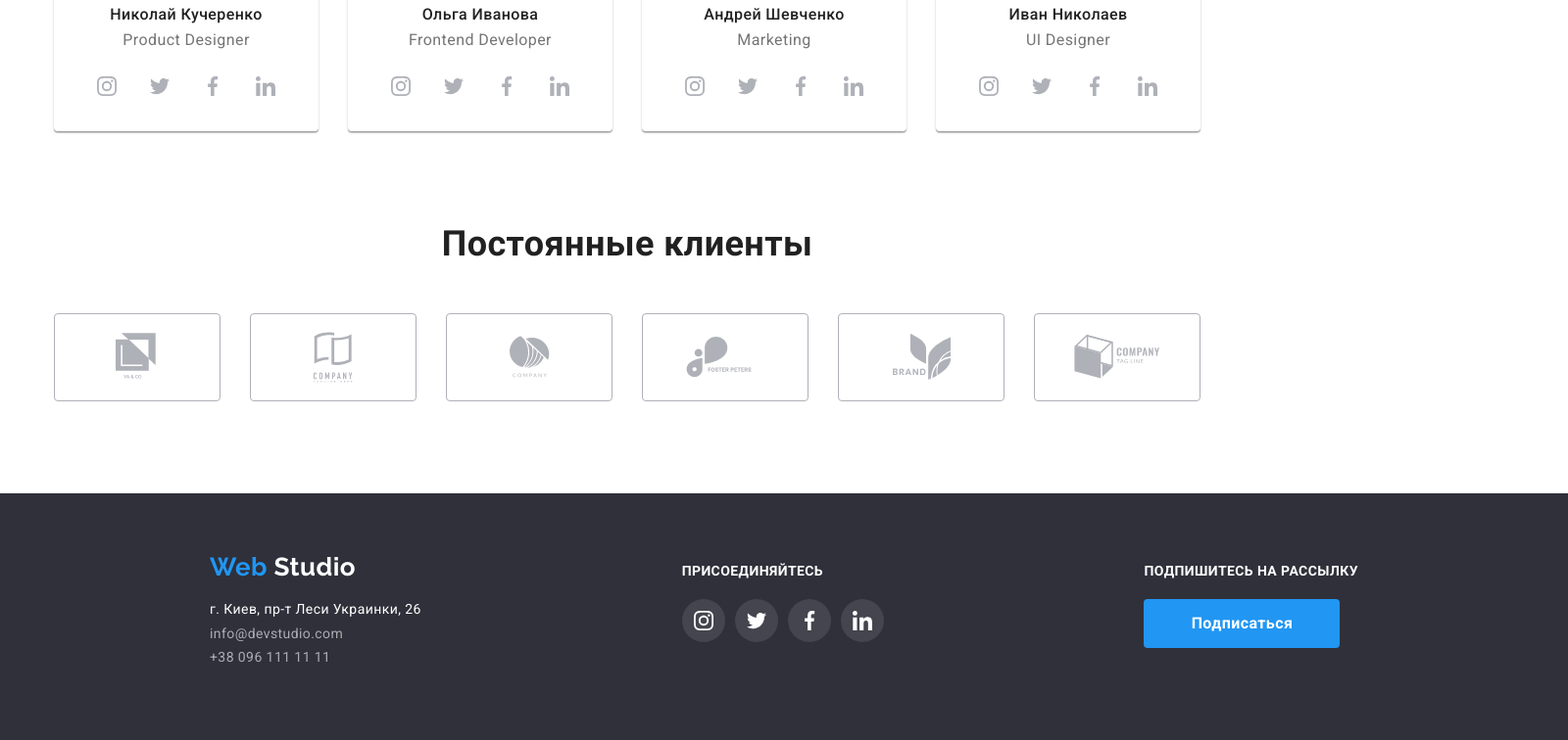
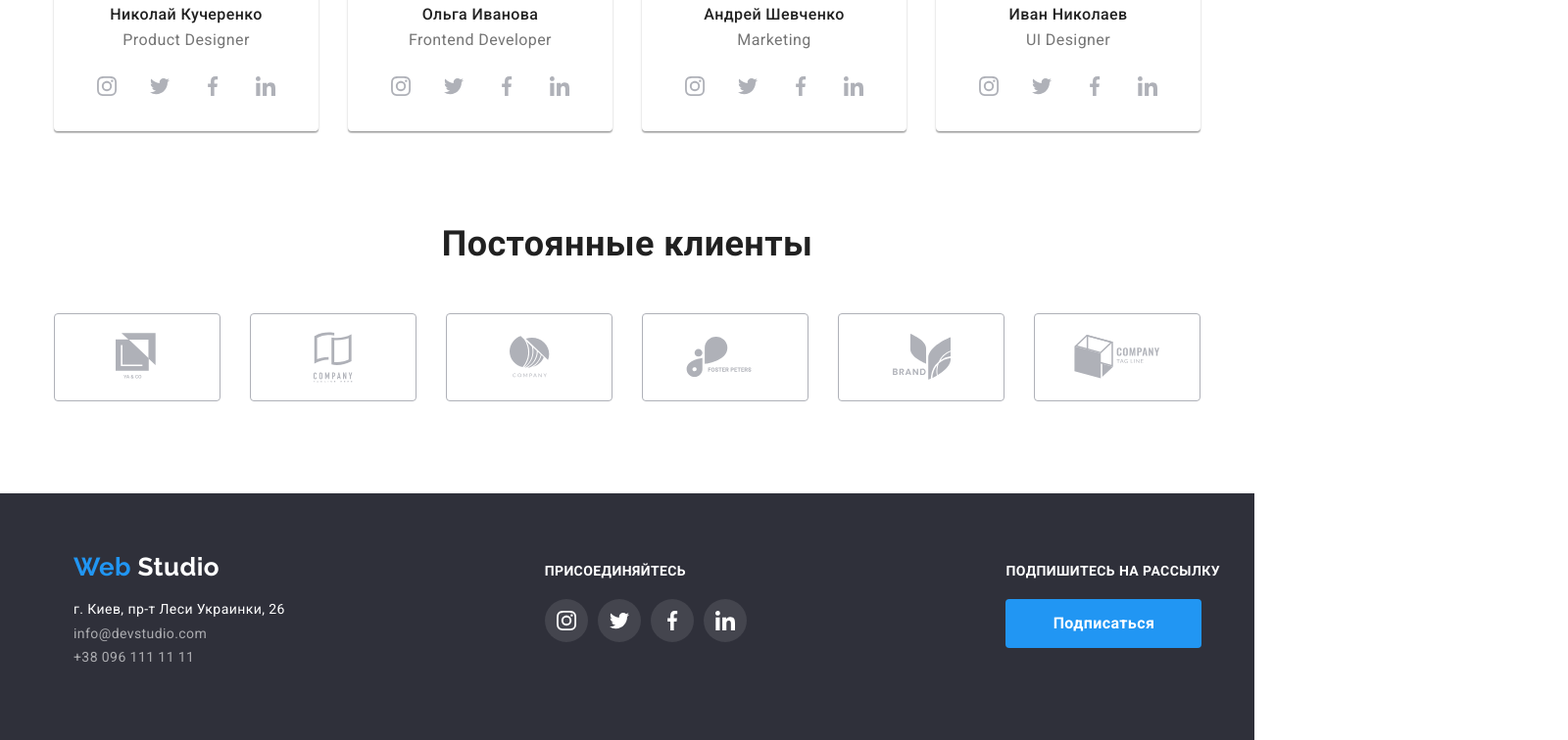
Before and after one commit to DimRom76/goit-markup-hw-04, a plain HTML site: page index.html in a window 1280 px wide. Shown: the part 1971-2727 px from the top of the page at 98% size, 1600 px wide, since content can reach past the window. Drawn offline with nearby package versions, Linux system fonts and the light colour scheme.

Commit message:
исправлены ошибки

```diff
--- a/css/styles.css
+++ b/css/styles.css
@@ -43,7 +43,7 @@ p {
 }
 
 .overlay {
-  width: 1600px;
+  max-width: 1600px;
   height: 600px;
   margin-left: auto;
   margin-right: auto;
@@ -56,7 +56,8 @@ p {
   background-repeat: no-repeat;
   background-size: cover;
   background-color: rgba(47, 48, 58, 0.8);
-  padding: 200px 450px;
+  /* padding: 200px 450px; */
+  padding: 200px 20%;
 }
 
 .list {
@@ -395,17 +396,16 @@ p {
 }
 
 /* footer */
+.footer-main {
+  background: #2f303a;
+  height: 252px;
+  padding: 60px;
+}
+
 .container.footer {
   display: flex;
   justify-content: space-between;
-  background: #2f303a;
-  padding: 60px 214px;
   align-items: baseline;
-
-  width: 1600px;
-  height: 252px;
-  margin-left: auto;
-  margin-right: auto;
 }
 
 .footer-adress .post {
--- a/index.html
+++ b/index.html
@@ -349,7 +349,7 @@
       </section>
     </main>
 
-    <footer>
+    <footer class = "footer-main">
       <div class="container footer">
         <div>
           <a href="./index.html" class="logo">
```
